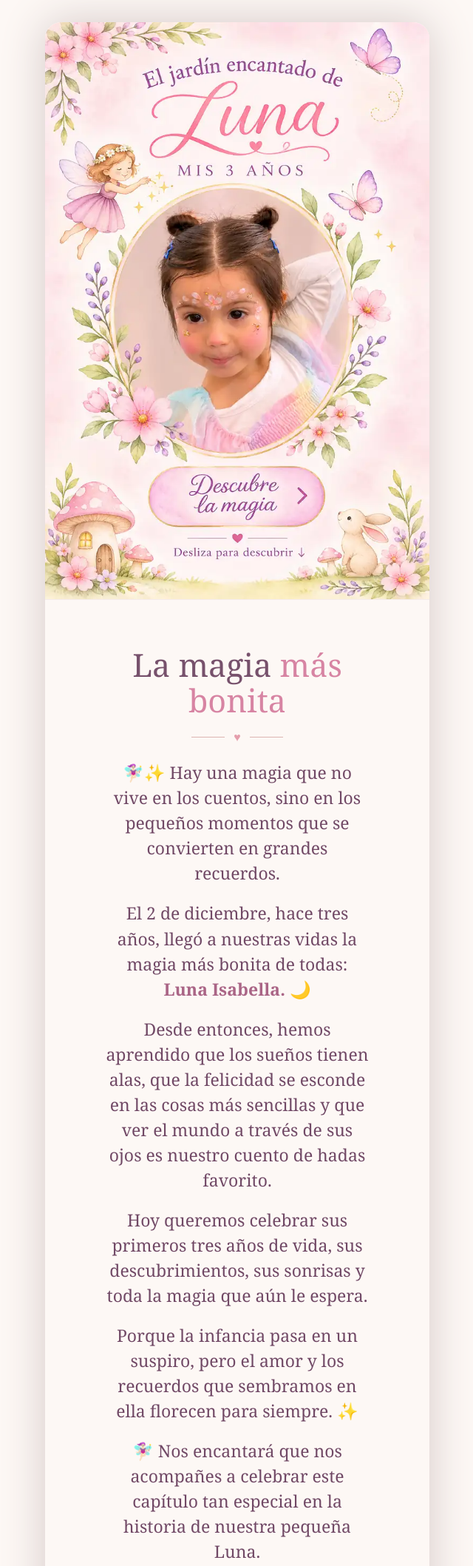
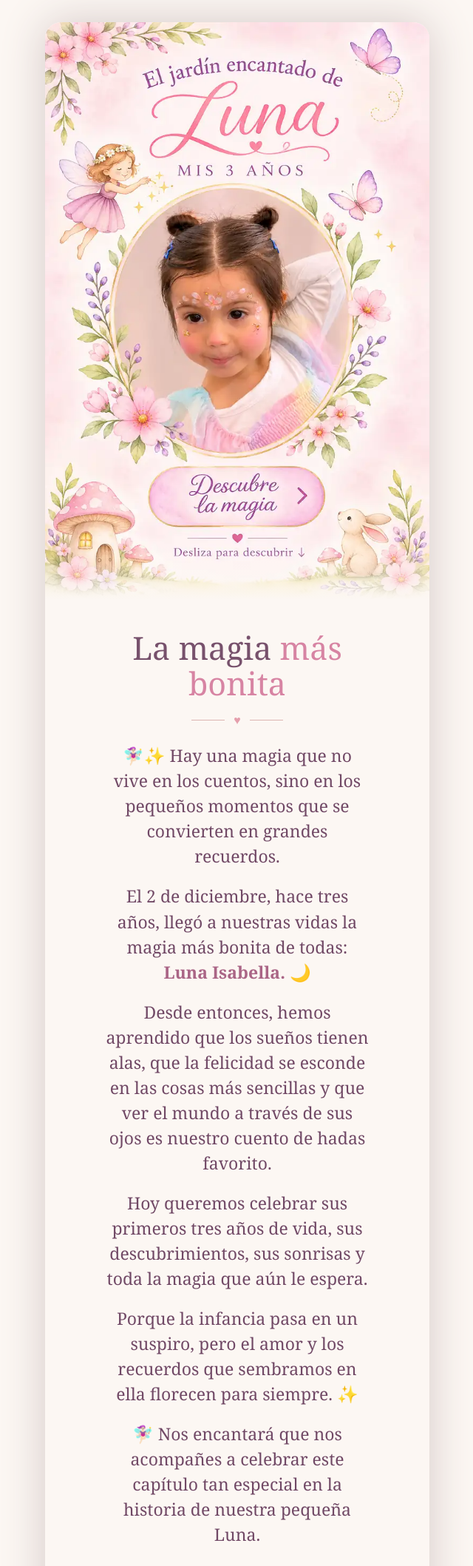
Before and after one commit to ariadnacerisier-ai/cumple_Luna_3, a plain HTML site: page index.html in a window 1280 px wide. Shown: the top 2117 px of the page at 74% size, without its empty margins (319-959 px from the left). Drawn offline with Linux system fonts and the light colour scheme; a web font is replaced by a local one.

Commit message:
style: fondo marfil continuo y transición suave desde portada

```diff
--- a/styles.css
+++ b/styles.css
@@ -359,3 +359,41 @@ h1,h2 {font-size:clamp(32px,8.8vw,43px);line-height:1.12;margin:13px auto}
   background:none;color:transparent;font-size:0;
   z-index:6;
 }
+
+/* Continuidad cromática: portada de acuarela y secciones interiores. */
+:root {
+  --paper: #fcf7f3;
+}
+body, .page-shell, .cover {
+  background-color: var(--paper);
+}
+/* Disuelve suavemente los últimos píxeles de la acuarela en el fondo marfil.
+   La franja no tapa "Descubre la magia" ni el texto "Desliza". */
+.cover-art::after {
+  content: "";
+  position: absolute;
+  pointer-events: none;
+  z-index: 2;
+  bottom: -1px;
+  left: 0;
+  width: 100%;
+  height: clamp(54px, 8vw, 76px);
+  background: linear-gradient(
+    to bottom,
+    rgba(252,247,243,0) 0%,
+    rgba(252,247,243,.24) 34%,
+    rgba(252,247,243,.76) 78%,
+    #fcf7f3 100%
+  );
+}
+/* El papel es continuo: sin bordes horizontales ni cambios de tinte. */
+.scene,
+.scene:nth-of-type(odd),
+.scene--gifts {
+  background: var(--paper) !important;
+  background-image: none !important;
+  border-top: 0 !important;
+}
+.scene--story {
+  padding-top: clamp(30px, 6vw, 42px);
+}
```
